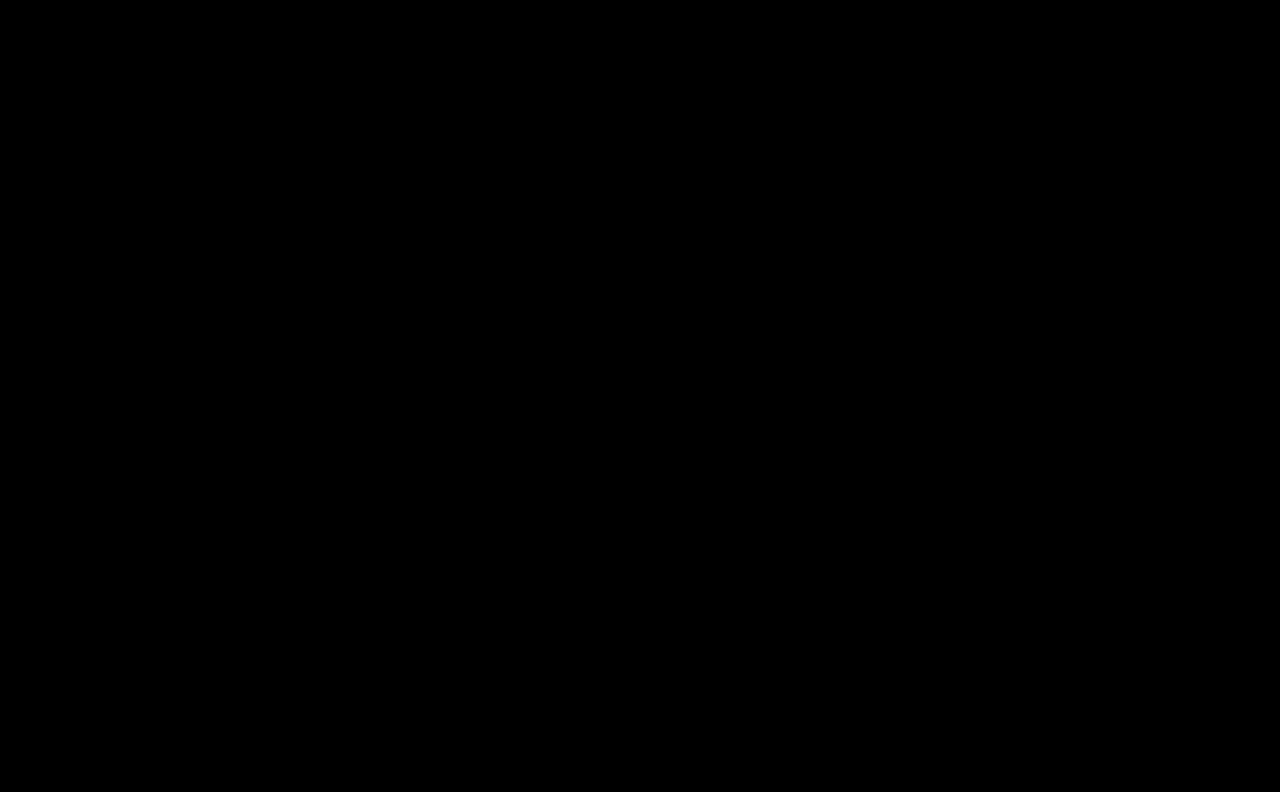
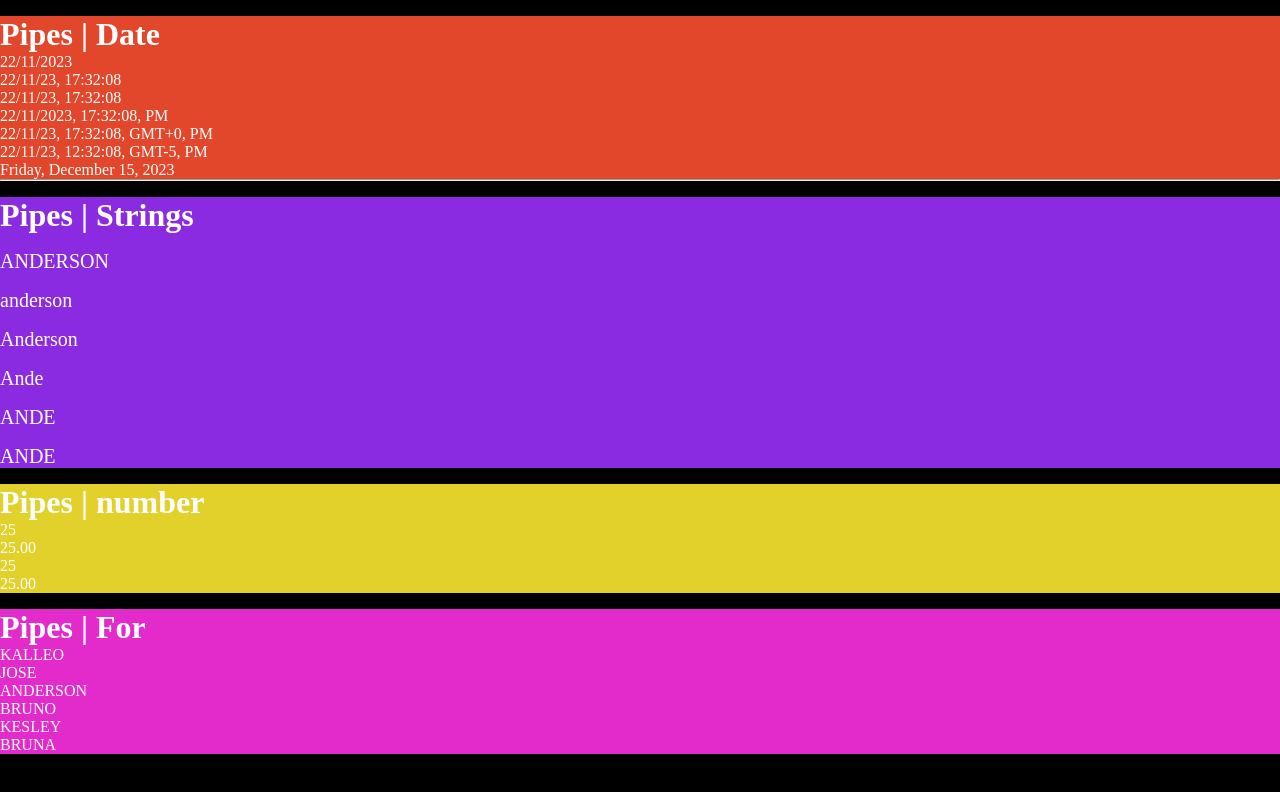
Before and after one commit to andersonjhonatan/study-Angular, an Angular app: page / in a window 1280 px wide. Shown: the top 792 px of the page. Built offline with nearby package versions, Linux system fonts and the light colour scheme.

Commit message:
feat: new component pipes para estudar sobre como ele pode modificar

```diff
--- a/src/app/app.component.ts
+++ b/src/app/app.component.ts
@@ -7,6 +7,7 @@ import { DiretivasComponent } from './diretivas/diretivas.component';
 import { EventComponent } from './event/event.component';
 import { TwoWayBindingComponent } from './two-way-binding/two-way-binding.component';
 import { FormsModule } from '@angular/forms';
+import { PipesComponent } from './pipes/pipes.component';
 
 @Component({
   selector: 'app-root',
@@ -19,6 +20,7 @@ import { FormsModule } from '@angular/forms';
     DiretivasComponent,
     EventComponent,
     TwoWayBindingComponent,
+    PipesComponent,
   ],
   template: ` <app-data-biding></app-data-biding>
     <!-- <app-property-binding>
@@ -26,11 +28,13 @@ import { FormsModule } from '@angular/forms';
       </app-property-binding>
       <app-two-way-binding></app-two-way-binding>
       <app-event></app-event> -->
-      <!-- ngContent -->
-      <!-- <app-diretivas>
+    <!-- ngContent -->
+    <!-- <app-diretivas>
         <h1 class="card-title">Título do Cartão</h1>
         <h1 class="card-content">Conteúdo do Cartão</h1>
     </app-diretivas> -->
+
+    <app-pipes></app-pipes>
     <router-outlet></router-outlet>`,
 })
 export class AppComponent implements OnInit {
--- /dev/null
+++ b/src/app/pipes/pipes.component.html
@@ -0,0 +1,62 @@
+<div style="background-color: rgb(226, 70, 43); margin-top: 1rem">
+  <h1>Pipes | Date</h1>
+  {{ date | date : "dd/MM/yyyy" }}
+  <p>{{ date | date : "dd/MM/yy, HH:mm:ss" }}</p>
+
+  <p>{{ date | date : "dd/MM/yy, HH:mm:ss" }}</p>
+
+  <p>{{ date | date : "dd/MM/yyyy, HH:mm:ss, a" }}</p>
+
+  <p>{{ date | date : "dd/MM/yy, HH:mm:ss, zzz, a" }}</p>
+
+  <p>{{ date | date : "dd/MM/yy, HH:mm:ss, zzz, a" : "GMT-5" }}</p>
+
+  <p>{{ bithday | date : "fullDate" }}</p>
+</div>
+
+<hr />
+
+<div style="background-color: blueviolet; margin-top: 1rem">
+  <h1>Pipes | Strings</h1>
+
+  <p [style]="{ 'font-size': '20px', 'margin-top': '1rem' }">
+    {{ name | uppercase }}
+  </p>
+  <p [style]="{ 'font-size': '20px', 'margin-top': '1rem' }">
+    {{ name | lowercase }}
+  </p>
+  <p [style]="{ 'font-size': '20px', 'margin-top': '1rem' }">
+    {{ name | titlecase }}
+  </p>
+  <p [style]="{ 'font-size': '20px', 'margin-top': '1rem' }">
+    {{ name | slice : 0 : 4 }}
+  </p>
+  <p [style]="{ 'font-size': '20px', 'margin-top': '1rem' }">
+    {{ name | slice : 0 : 4 | uppercase }}
+  </p>
+  <p [style]="{ 'font-size': '20px', 'margin-top': '1rem' }">
+    {{ name | slice : 0 : 4 | uppercase }}
+  </p>
+</div>
+
+<div style="background-color: rgb(226, 208, 43); margin-top: 1rem">
+  <h1>Pipes | number</h1>
+
+  <p>{{ age }}</p>
+
+  <p>{{ age | number : "1.2-2" }}</p>
+
+  <p>{{ age | number : "1.0-0" }}</p>
+
+  <p>{{ age | number : "2.2-2" }}</p>
+</div>
+
+<div style="background-color: rgb(226, 43, 202); margin-top: 1rem">
+  <h1>Pipes | For</h1>
+
+  <div>
+    <ul>
+      <li *ngFor="let item of forPipe2">{{ item | uppercase }}</li>
+    </ul>
+  </div>
+</div>
--- /dev/null
+++ b/src/app/pipes/pipes.component.ts
@@ -0,0 +1,29 @@
+import { Component } from '@angular/core';
+import { CommonModule } from '@angular/common';
+
+@Component({
+  selector: 'app-pipes',
+  standalone: true,
+  imports: [CommonModule],
+  templateUrl: './pipes.component.html',
+  styleUrl: './pipes.component.css',
+})
+export class PipesComponent {
+  public date: Date = new Date();
+  public bithday: Date = new Date(2023, 11, 15);
+  public name: string = 'Anderson';
+  public age: number = 25;
+
+
+  public forPipe: number[] = [1, 2, 3, 4, 5, 6, 7, 8, 9, 10];
+
+  public forPipe2: string[] = [
+    'Kalleo',
+    'Jose',
+    'Anderson',
+    'Bruno',
+    'Kesley',
+    'Bruna',
+
+  ];
+}
```
Also changed, not shown: src/app/pipes/pipes.component.css (added), 1 other file (tests, documents, lock files or other folders).
